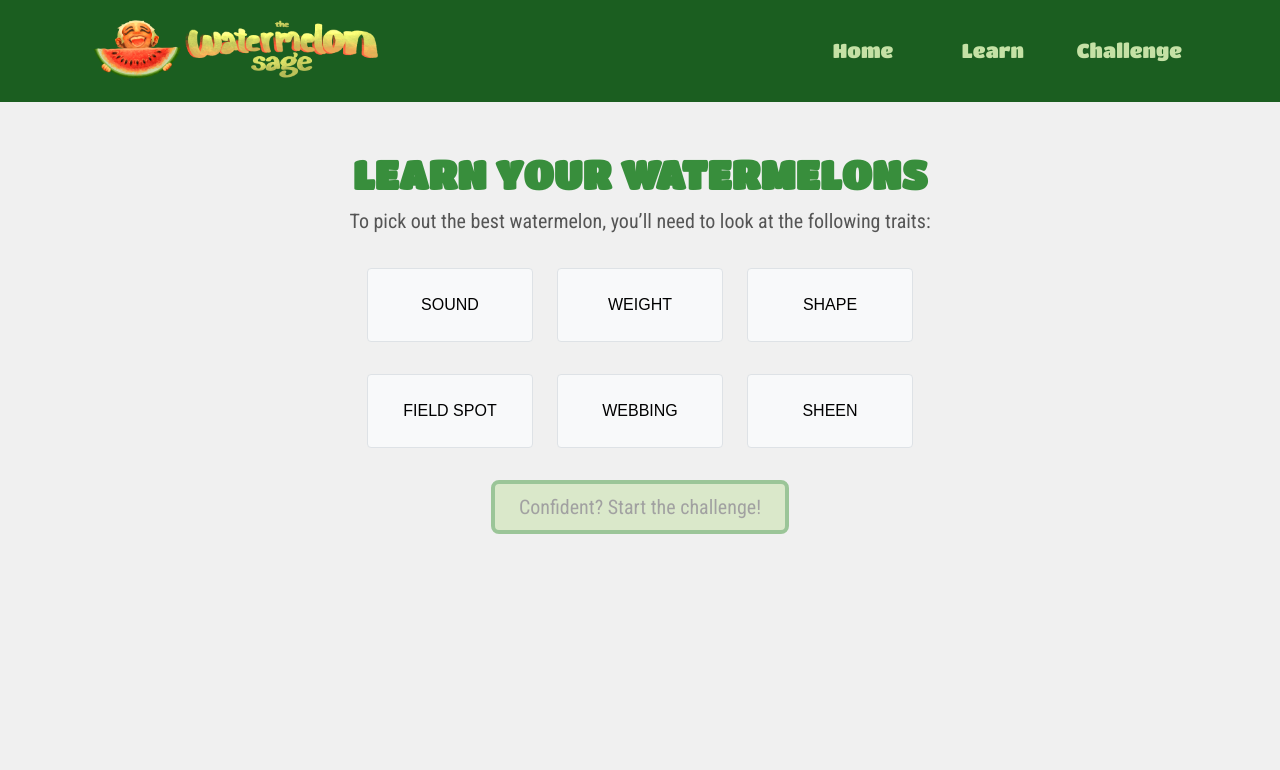
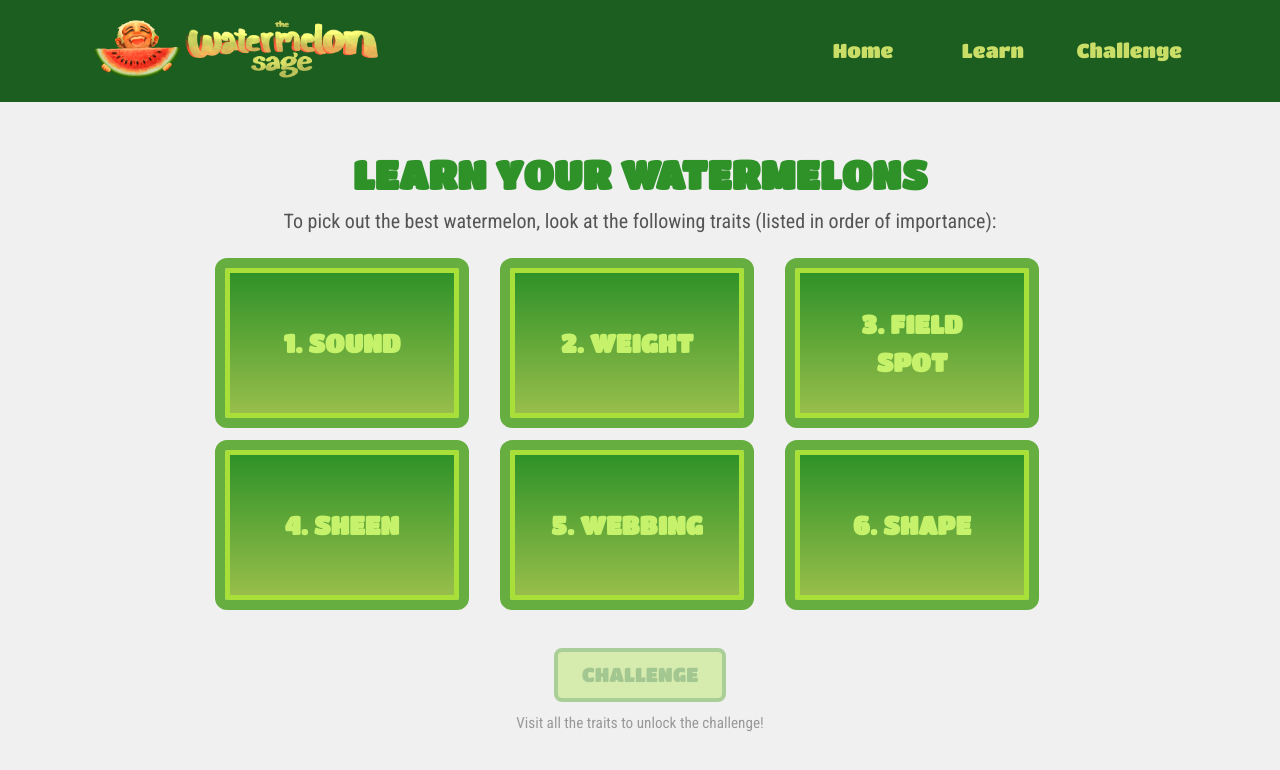
Before and after one commit to kevinlian2it/watermelon-sage, a Flask app: page /learn in a window 1280 px wide. Shown: the top 770 px of the page. Run offline with Flask 3, Linux system fonts and the light colour scheme.

Commit message:
update learn homepage and small make style changes across site

```diff
--- a/server.py
+++ b/server.py
@@ -36,18 +36,6 @@ lessons = [
 
     {
         "lesson_id": "3",
-        "title": "Shape",
-        "description": "Note that some cultivation methods artificially select for perfectly round shapes without increasing the quality of the watermelon.",
-        "good_image": "images/oval.png",
-        "bad_image": "images/bumpy.png",
-        "good_alt": "symmetrical oval watermelon",
-        "bad_alt": "bumpy watermelon",
-        "good_text": "A symmetrical watermelon with an even surface is likely to be juicier and sweeter.",
-        "bad_text": "Irregular bumps may be a sign of incomplete pollination or growth stress."
-    },
-
-    {
-        "lesson_id": "4",
         "title": "Field Spot",
         "description": "The field spot is the part of the watermelon that was in contact with the ground as it grew.",
         "good_image": "images/dark_field_spot.png",
@@ -56,6 +44,18 @@ lessons = [
         "bad_alt": "watermelon with pale field spot",
         "good_text": "A darker, yellow-orange field spot indicates a riper, sweeter watermelon that spent longer on the ground.",
         "bad_text": "A light field spot indicates that the watermelon was harvested prematurely and is underripe."
+    },
+
+    {
+        "lesson_id": "4",
+        "title": "Sheen",
+        "description": "Take a close look at how light bounces off the rind’s surface.",
+        "bad_image": "images/shiny.png",
+        "good_image": "images/dull.png",
+        "good_alt": "dull watermelon",
+        "bad_alt": "shiny watermelon",
+        "good_text": "A dull exterior indicates a watermelon that has spent more time on the vine and is thus adequately ripe.",
+        "bad_text": "A shiny watermelon with its waxy protective exterior intact indicates a watermelon that is not yet ripe."
     },
 
     {
@@ -72,14 +72,14 @@ lessons = [
 
     {
         "lesson_id": "6",
-        "title": "Sheen",
-        "description": "Take a close look at how light bounces off the rind’s surface.",
-        "bad_image": "images/shiny.png",
-        "good_image": "images/dull.png",
-        "good_alt": "dull watermelon",
-        "bad_alt": "shiny watermelon",
-        "good_text": "A dull exterior indicates a watermelon that has spent more time on the vine and is thus adequately ripe.",
-        "bad_text": "A shiny watermelon with its waxy protective exterior intact indicates a watermelon that is not yet ripe."
+        "title": "Shape",
+        "description": "Note that some cultivation methods artificially select for perfectly round shapes without increasing the quality of the watermelon.",
+        "good_image": "images/oval.png",
+        "bad_image": "images/bumpy.png",
+        "good_alt": "symmetrical oval watermelon",
+        "bad_alt": "bumpy watermelon",
+        "good_text": "A symmetrical watermelon with an even surface is likely to be juicier and sweeter.",
+        "bad_text": "Irregular bumps may be a sign of incomplete pollination or growth stress."
     }
 ]
 
--- a/static/main.css
+++ b/static/main.css
@@ -90,19 +94,19 @@
 .navbar-brand,
 .nav-link {
     font-family: 'Titan One', cursive;
-    color:       #c5e1a5 !important;
+    color:       #cade67 !important;
     font-size:   1.25rem;
 }
 
 .nav-link:hover {
-    color: #c5e1a5 !important;
+    color: #cade67 !important;
 }
 
 * { margin: 0; padding: 0; box-sizing: border-box; }
 body { font-family: sans-serif; background-color: #f0f0f0; }
 
 .learn-title {
-    color: #388e3c;
+    color: #2e9228;
     font-family: 'Titan One', cursive;
     font-size: 2.5rem;
     font-weight: bold;
@@ -114,6 +118,13 @@ body { font-family: sans-serif; background-color: #f0f0f0; }
     font-family: 'Roboto Condensed', sans-serif;
     font-size: 1.25rem;
     margin-bottom: 2rem;
+}
+
+.learn-text {
+  color: #999;
+    font-family: 'Roboto Condensed', sans-serif;
+    font-size: 0.95rem;
+    margin-top: 0.6rem;
 }
 
 .trait-img.audio-enabled {
@@ -141,9 +152,9 @@ body { font-family: sans-serif; background-color: #f0f0f0; }
 }
 
 .lesson-btn {
-    color: #555;
+    color: #2e9228;
     font-family: 'Roboto Condensed', sans-serif;
-    background-color: #c5e1a5;
+    background-color: #bee86e;
     border: 4px solid #489c42;
     border-radius: 8px;
     font-size: 1.25rem;
@@ -155,15 +166,42 @@ body { font-family: sans-serif; background-color: #f0f0f0; }
 
 .lesson-btn:hover {
     transform: scale(1.05);
-    color: #555;
+    color: #2e9228;
     box-shadow: 0 0 15px rgba(56, 142, 60, 0.6);
 }
 
 .lesson-btn.disabled {
-    color: #555;
+    color: #2e9228;
     opacity: 0.5;
     cursor: not-allowed;
     pointer-events: none;
+}
+
+.challenge-btn {
+  color: #599f34;
+  font-family: 'Titan One', cursive;
+  background-color: #bee86e;
+  border: 4px solid #66ae40;
+  border-radius: 8px;
+  font-size: 1.25rem;
+  padding: 8px 24px;
+  text-decoration: none;
+  cursor: pointer;
+  display: inline-block;
+}
+
+.challenge-btn:hover {
+  transform: scale(1.05);
+  color: #599f34;
+  background: linear-gradient(#cbf778, #deffa2);
+  box-shadow: 0 0 15px rgba(56, 142, 60, 0.6);
+}
+
+.challenge-btn.disabled {
+  color: #599f34;
+  opacity: 0.5;
+  cursor: not-allowed;
+  pointer-events: none;
 }
 
 /* challenge layout */
@@ -281,16 +321,66 @@ body { font-family: sans-serif; background-color: #f0f0f0; }
     height: auto;
 }
 
-.btn-light.border:hover {
-    background-color: #e9ecef;
-    border-color:     #e9ecef;
-  }
 
-.btn-visited {
-    background-color: #e9ecef !important;
-    border-color:     #e9ecef !important;
-    color:            #495057 !important;
+/* trait buttons container */
+
+.trait-btn {
+  display: flex;
+  width: 90%;
+  height: 150px;
+  justify-content: center;
+  align-items: center;
+  text-align: center;
+  text-transform: uppercase;
+  font-family: 'Titan One', cursive;
+  font-size: 1.6rem;
+  font-weight: bold;
+  color: #c5f26a;
+  background: linear-gradient(#2e9228, #98be4b);
+  border: 5px solid #a8df39;
+  outline: 10px solid #66ae40;
+  border-radius: 2px;
+  text-decoration: none;
+  transition: transform 0.1s ease-in-out, box-shadow 0.1s;
 }
+
+.trait-btn:hover {
+  transform: scale(1.05);
+  color: #c6f46a;
+  border: 5px solid #cef878;
+  background: linear-gradient(#299d23, #acda50);
+  box-shadow: 0 0 15px rgba(56, 142, 60, 0.6);
+}
+
+.trait-btn-visited {
+  display: flex;
+  width: 90%;
+  height: 150px;
+  text-align: center;
+  justify-content: center;
+  align-items: center;
+  text-transform: uppercase;
+  font-family: 'Titan One', cursive;
+  font-size: 1.6rem;
+  font-weight: bold;
+  color: #2e9228;
+  background: linear-gradient(#127d0b, #0e5609);
+  border: 5px solid #2e9228;
+  outline: 10px solid #0e5609;
+  border-radius: 2px;
+  text-decoration: none;
+  transition: transform 0.1s ease-in-out, box-shadow 0.1s;
+}
+
+.trait-btn-visited:hover {
+  transform: scale(1.05);
+  color: #38a031;
+  background: linear-gradient(#12620d, #1a8813);
+  border: 5px solid #38a031;
+  outline: 10px solid #12620d;
+  box-shadow: 0 0 15px rgba(56, 142, 60, 0.6);
+}
+
 /* results page container */
 .results-container {
   text-align: center;
--- a/templates/learn.html
+++ b/templates/learn.html
@@ -4,48 +4,59 @@
   <div class="text-center">
     <h2 class="learn-title">LEARN YOUR WATERMELONS</h2>
     <p class="learn-subtitle">
-      To pick out the best watermelon, you’ll need to look at the following traits:
+      To pick out the best watermelon, look at the following traits (listed in order of importance):
     </p>
     <div class="row justify-content-center mb-3">
       {% for l in lessons[:3] %}
-        <div class="col-4 col-md-2 mb-3">
+        <div class="col-4 col-md-3 mb-3">
           <a href="{{ url_for('lesson', lesson_id=l.lesson_id|int) }}"
-             class="btn w-100 p-4
+             class="p-4
                {% if l.lesson_id|int in visited_lessons %}
-                 btn-visited
+                 trait-btn-visited
                {% else %}
-                 btn-light border
+                 trait-btn
                {% endif %}">
-            {{ l.title|upper }}
+            {{ l.lesson_id }}. {{ l.title|upper }}
           </a>
         </div>
       {% endfor %}
     </div>
     <div class="row justify-content-center mb-3">
       {% for l in lessons[3:6] %}
-        <div class="col-4 col-md-2 mb-3">
+        <div class="col-4 col-md-3 mb-3">
           <a href="{{ url_for('lesson', lesson_id=l.lesson_id|int) }}"
-             class="btn w-100 p-4
+             class="p-4
                {% if l.lesson_id|int in visited_lessons %}
-                 btn-visited
+                 trait-btn-visited
                {% else %}
-                 btn-light border
+                 trait-btn
                {% endif %}">
-            {{ l.title|upper }}
+            {{ l.lesson_id }}. {{ l.title|upper }}
           </a>
         </div>
       {% endfor %}
     </div>
 
+    <div class="learn-subtitle">
+    </div>
+
     {% if visited_lessons|length == lessons|length %}
       <a href="{{ url_for('retry') }}"
-         class="lesson-btn">
-        Confident? Start the challenge!
+         class="challenge-btn">
+        CHALLENGE
       </a>
+      <p class="learn-text">
+        Not ready yet? Re-visit any of the traits before starting the challenge
+      </p>
+
     {% else %}
-      <button class="lesson-btn disabled" disabled>
-        Confident? Start the challenge!
+      <button class="challenge-btn disabled" disabled>
+        CHALLENGE
       </button>
+      <p class="learn-text">
+        Visit all the traits to unlock the challenge!
+      </p>
+
     {% endif %}
   </div>
 {% endblock %}
```
Also changed, not shown: other parts of static/main.css (+27 -21 lines).
